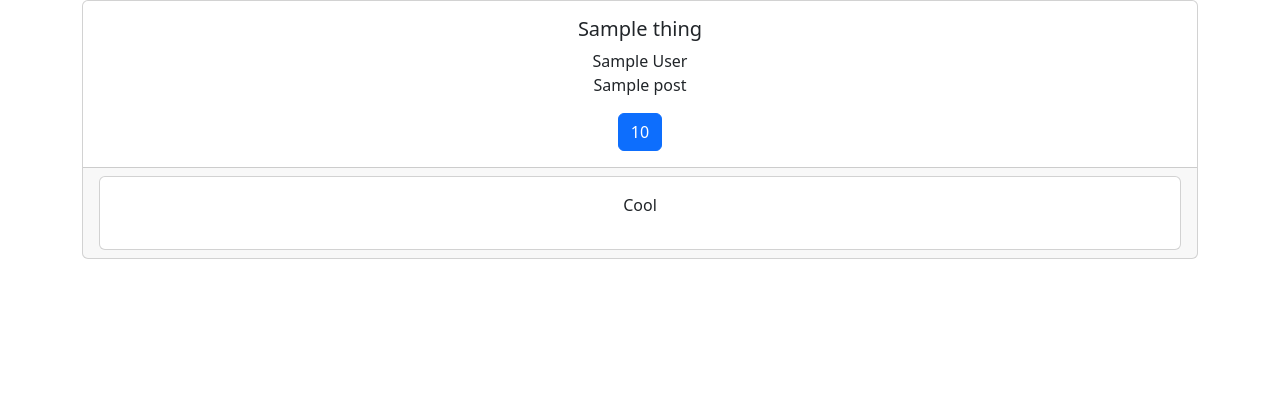
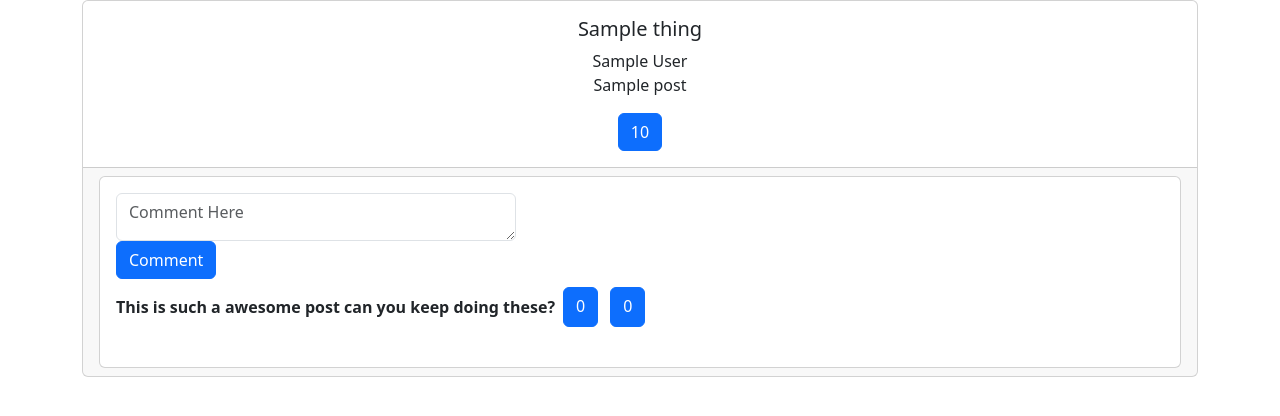
Before and after one commit to dugku/BlogProjectThingy, a FastAPI app: template templates/post.html in a window 1280 px wide. Shown: the top 416 px of the page. Run offline with FastAPI, Linux system fonts and the light colour scheme; the template is opened without the code that fills it: most values are stand-ins (such as "Sample title", 1, 10 or a date in 2020).

Commit message:
Alomost  There

```diff
--- a/main.py
+++ b/main.py
@@ -98,13 +98,29 @@ async def makingPost(request:Request):
     return template.TemplateResponse("makePost.html", context)
 
 
-@app.put("/like/{id}/{author}")
-async def ManageLikes():
+@app.put("/like/{id}")
+async def ManageLikes(id: int, db: Session = Depends(get_db)):
+    post = db.query(models.Post).filter(models.Post.postId == id).first()
+
+    if post:
+        post.Likes += 1
+        db.commit()
+
     return{"Message": "WIP"}
 
-@app.put("/dislike/{id}/{author}")
-async def ManageDislikes():
+@app.put("/dislike/{id}")
+async def ManageDislikes(id: int, db: Session = Depends(get_db)):
+    post = db.query(models.Post).filter(models.Post.postId == id).first()
+
+    if post:
+        post.Dislike += 1
+        db.commit()
+
     return{"Message": "WIP"}
+
+@app.put("")
+async def Comments():
+    return {"message": "WIP"}
 
 @app.delete("/delete")
 async def deleteAll(db: Session = Depends(get_db)):
--- a/templates/post.html
+++ b/templates/post.html
@@ -17,13 +17,25 @@
             </div>
             <div class="card-footer text-body-secondary">
               <div class="card">
-                <div class="card-body">
-                    <p>Cool </p>
+                <div class="card-body w-75 p-3 d-flex">
+                  <div class="mb-3" id="Parnet">
+                    <textarea class="form-control" id="CommentArea" rows="2" placeholder="Comment Here" style="width: 25rem; height: 3rem;"></textarea>
+                    <button type="button" class="btn btn-primary d-flex" id="SubmitComment">Comment</button>
+                    <div class="row d-flex">
+                      <div class="col d-flex my-2">
+                        <p class="my-2"><strong>This is such a awesome post can you keep doing these?</strong></p>
+                        <a href="#" class="btn btn-primary mx-2">0</a>
+                        <a href="#" class="btn btn-primary mx-1">0</a>
+                      </div>
+                    </div>
                   </div>
+                  </div>
+                </div>
               </div>
             </div>
           </div>
     </div>
+    <script src="{{ url_for('static', path='/commentHandle.js') }}"></script>
     <script src="https://cdn.jsdelivr.net/npm/bootstrap@5.3.1/dist/js/bootstrap.bundle.min.js" integrity="sha384-HwwvtgBNo3bZJJLYd8oVXjrBZt8cqVSpeBNS5n7C8IVInixGAoxmnlMuBnhbgrkm" crossorigin="anonymous"></script>
 </body>
 </html>
```
Also changed, not shown: static/LikesHandler.js (added, +31 -0 lines), static/commentHandle.js (added, +50 -0 lines), templates/home.html (+8 -3 lines), sql_app.db.
